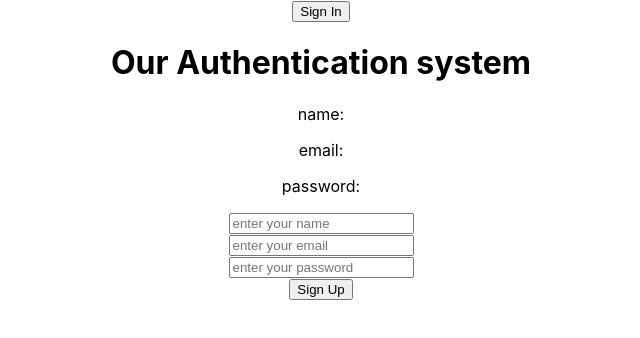
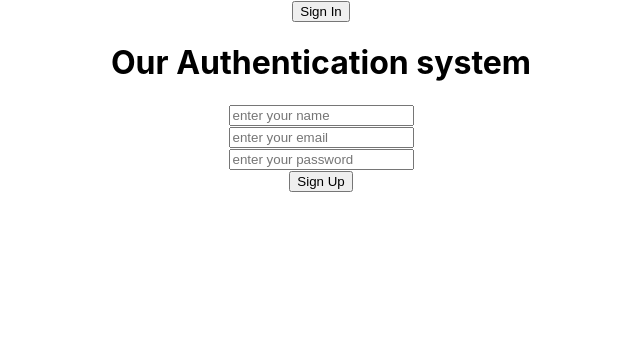
Before and after one commit to kafiabdullah/firebase-authontication, a React (Create React App) app: page / in a window 1280 px wide. Shown: the top 338 px of the page, without its empty margins (319-959 px from the left). Built offline with nearby package versions, Linux system fonts and the light colour scheme.

Commit message:
add firebase authentication verify method

```diff
--- a/src/App.js
+++ b/src/App.js
@@ -44,7 +44,9 @@ function App() {
           isSignedIn: false,
           name: '',
           email: '',
-          photo: ''
+          photo: '',
+          error: '',
+          success: ''
         }
         setUser(signOutUser);
 
@@ -57,7 +59,29 @@ function App() {
 
   }
 
-  const handleSubmit = () => {
+  const handleSubmit = (event) => {
+    console.log(user.email, user.password);
+    if (user.email && user.password) {
+      firebase.auth().createUserWithEmailAndPassword(user.email, user.password)
+        .then((userCredential) => {
+          // Signed in
+          const user = userCredential.user;
+          const newUserInfo = { ...user };
+          newUserInfo.error = ' ';
+          newUserInfo.success = true;
+          setUser(newUserInfo);
+          // ...
+        })
+        .catch((error) => {
+          const newUserInfo = { ...user };
+          newUserInfo.error = error.message;
+
+          newUserInfo.success = false;
+          setUser(newUserInfo);
+          // ..
+        });
+    }
+    event.preventDefault()
 
   }
 
@@ -65,9 +89,9 @@ function App() {
     console.log(event.target.name, event.target.value);
 
     // email and password validation method
-    let ifFormValid = true;
+    let isFieldValid = true;
     if (event.target.name === 'email') {
-      ifFormValid = /\S+@\S+\.\S+/.test(event.target.value);
+      isFieldValid = /\S+@\S+\.\S+/.test(event.target.value);
 
 
     }
@@ -76,9 +100,9 @@ function App() {
       const checkPasswordValid = event.target.value.length > 6;
 
       const checkPasswordNumber = /\d{1}/.test(event.target.value);
-      ifFormValid = checkPasswordValid && checkPasswordNumber;
+      isFieldValid = checkPasswordValid && checkPasswordNumber;
     }
-    if (ifFormValid) {
+    if (isFieldValid) {
       const newUserInfo = { ...user };
       newUserInfo[event.target.name] = event.target.value;
       setUser(newUserInfo);
@@ -103,18 +127,22 @@ function App() {
         </div>
       }
       <h1>Our Authentication system</h1>
-      <p>name: {user.name}</p>
+      {/* <p>name: {user.name}</p>
       <p>email: {user.email}</p>
-      <p>password: {user.password}</p>
+      <p>password: {user.password}</p> */}
 
       <form onSubmit={handleSubmit}>
-        <input type="text" onBlur={handleBlur} required name="name" id="" placeholder="enter your name" />
+        <input type="text" onBlur={handleBlur} name="name" id="" placeholder="enter your name" />
 
         <br />
         <input type="email" onBlur={handleBlur} required name="email" id="" placeholder="enter your email" /> <br />
         <input type="password" onBlur={handleBlur} required name="password" placeholder="enter your password" id="" /> <br />
         <input type="submit" name="signup" value="Sign Up" />
       </form>
+      <p style={{ color: 'red' }}>{user.error}</p>
+      {
+        user.success && <p style={{color:'green'}}>User Created successfully</p>
+      }
     </div>
   );
 }
```
